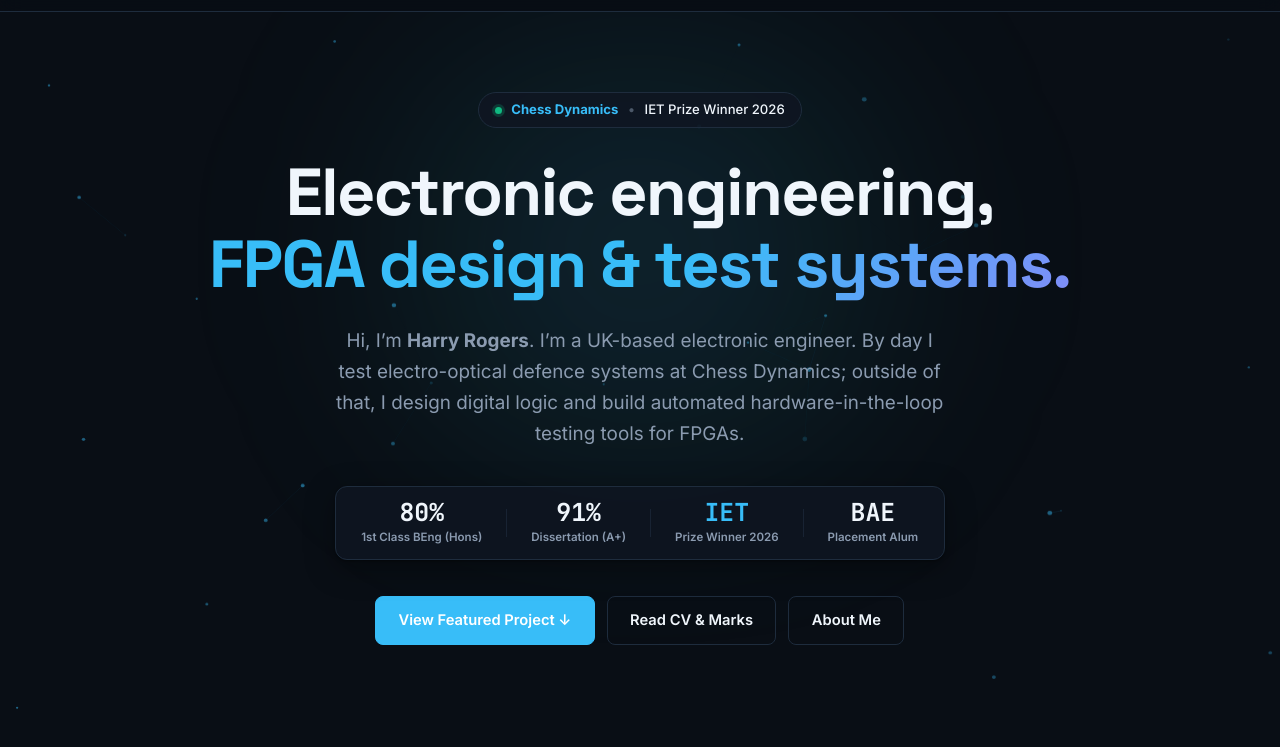
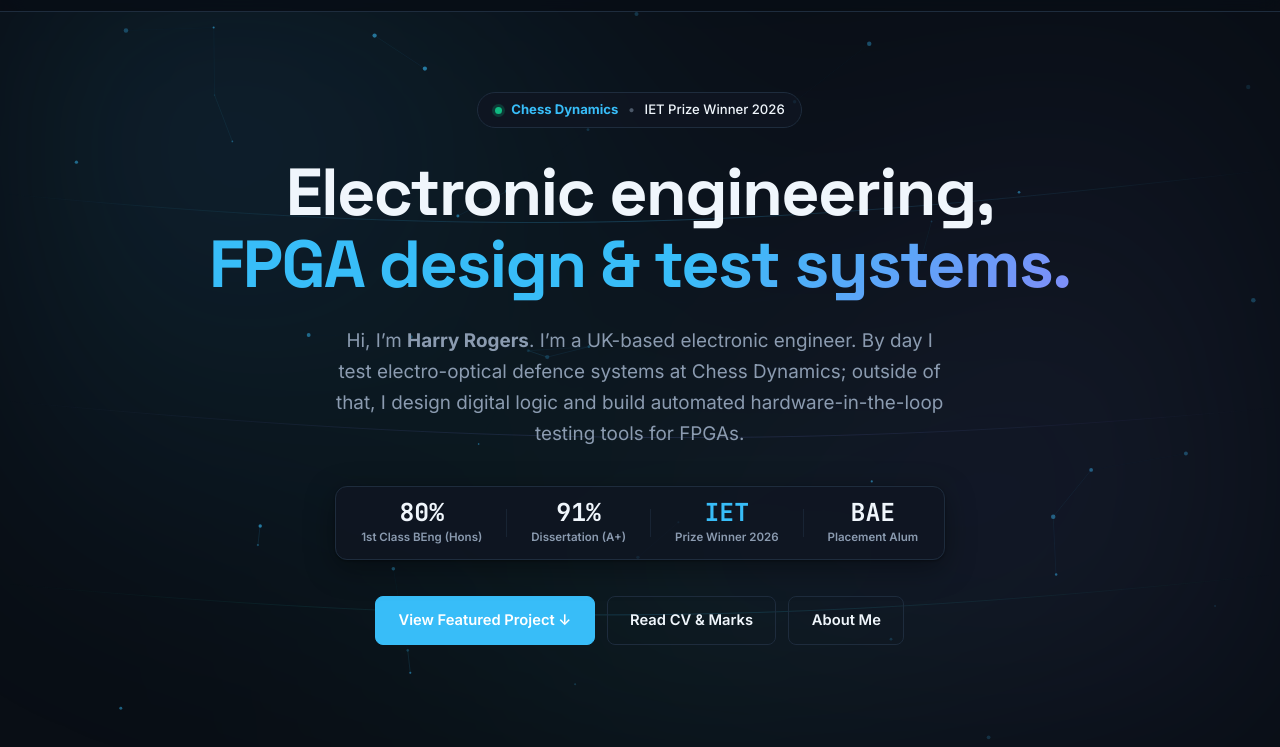
Before and after one commit to HarryRogers073/harry-rogers.com, an Astro site: page / in a window 1280 px wide. Shown: the part 53-800 px from the top of the page. Built offline with nearby package versions, Linux system fonts and the light colour scheme; Astro itself is replaced by a stand-in of ours.

Commit message:
feat: continuous sensual floating lines and harmonic wave ribbons throughout homepage

```diff
--- a/src/pages/index.astro
+++ b/src/pages/index.astro
@@ -9,12 +9,12 @@ const vaidarProject = allProjects.find((p) => p.id === 'vaidar-hil-framework') |
 ---
 
 <BaseLayout>
+  <!-- Full-Page Continuous Sensual Floating Lines & Ambient Glow -->
+  <canvas id="bg-flow-canvas" class="bg-flow-canvas" aria-hidden="true"></canvas>
+  <div class="sensual-ambient-glow" aria-hidden="true"></div>
+
   <!-- Hero Section: Organic, Human, Clean & Flowing -->
   <section class="hero-section" id="hero-section">
-    <!-- Subtle Interactive Canvas & Ambient Lighting -->
-    <canvas id="hero-canvas" class="hero-canvas" aria-hidden="true"></canvas>
-    <div class="ambient-aurora" aria-hidden="true"></div>
-
     <div class="container hero-container">
       <div class="hero-content reveal-on-scroll" id="hero-content">
         <!-- Human Status Pill -->
@@ -208,12 +208,10 @@ const vaidarProject = allProjects.find((p) => p.id === 'vaidar-hil-framework') |
 </BaseLayout>
 
 <script>
-  // ---------- Ambient Particle Canvas ----------
+  // ---------- Continuous Sensual Flow & Floating Lines Canvas ----------
   (() => {
-    const canvas = document.getElementById('hero-canvas') as HTMLCanvasElement | null;
-    const heroSection = document.getElementById('hero-section');
-    const heroContent = document.getElementById('hero-content');
-    if (!canvas || !heroSection) return;
+    const canvas = document.getElementById('bg-flow-canvas') as HTMLCanvasElement | null;
+    if (!canvas) return;
 
     const ctx = canvas.getContext('2d');
     if (!ctx) return;
@@ -222,8 +220,18 @@ const vaidarProject = allProjects.find((p) => p.id === 'vaidar-hil-framework') |
     let height = 0;
     let animationFrameId: number;
     let isVisible = true;
-    let mouse = { x: -1000, y: -1000, radius: 130 };
+    let scrollY = window.scrollY;
+    let targetScrollY = window.scrollY;
 
+    const mouse = {
+      x: -1000,
+      y: -1000,
+      targetX: -1000,
+      targetY: -1000,
+      radius: 190,
+    };
+
+    // Node particle constellation
     interface Node {
       x: number;
       y: number;
@@ -231,19 +239,21 @@ const vaidarProject = allProjects.find((p) => p.id === 'vaidar-hil-framework') |
       vy: number;
       radius: number;
       alpha: number;
+      phase: number;
     }
 
     const nodes: Node[] = [];
-    const nodeCount = 32;
+    const nodeCount = 42;
 
     function resize() {
-      if (!canvas || !heroSection) return;
-      const rect = heroSection.getBoundingClientRect();
+      if (!canvas) return;
       const dpr = Math.min(window.devicePixelRatio || 1, 2);
-      width = rect.width;
-      height = rect.height;
+      width = window.innerWidth;
+      height = window.innerHeight;
       canvas.width = width * dpr;
       canvas.height = height * dpr;
+      canvas.style.width = `${width}px`;
+      canvas.style.height = `${height}px`;
       ctx.resetTransform();
       ctx.scale(dpr, dpr);
       initNodes();
@@ -257,54 +267,139 @@ const vaidarProject = allProjects.find((p) => p.id === 'vaidar-hil-framework') |
         nodes.push({
           x,
           y,
-          vx: (Math.random() - 0.5) * 0.35,
-          vy: (Math.random() - 0.5) * 0.35,
-          radius: Math.random() * 1.5 + 1,
-          alpha: Math.random() * 0.35 + 0.15,
+          vx: (Math.random() - 0.5) * 0.32,
+          vy: (Math.random() - 0.5) * 0.32,
+          radius: Math.random() * 1.5 + 0.8,
+          alpha: Math.random() * 0.38 + 0.18,
+          phase: Math.random() * Math.PI * 2,
         });
       }
     }
 
+    let time = 0;
+
+    function drawSensualWave(
+      yOffsetRatio: number,
+      amplitude: number,
+      wavelength: number,
+      speed: number,
+      colorStart: string,
+      colorEnd: string,
+      alpha: number
+    ) {
+      if (!ctx) return;
+      ctx.save();
+      const baseY = height * yOffsetRatio + Math.sin(time * 0.0006 + yOffsetRatio * 4) * 25;
+
+      const grad = ctx.createLinearGradient(0, 0, width, 0);
+      grad.addColorStop(0, colorStart);
+      grad.addColorStop(0.5, colorEnd);
+      grad.addColorStop(1, colorStart);
+
+      ctx.beginPath();
+      const step = 20;
+      let started = false;
+
+      for (let x = -20; x <= width + 20; x += step) {
+        // Multi-harmonic sensual undulation
+        const wave1 = Math.sin(x * wavelength + time * speed + scrollY * 0.001) * amplitude;
+        const wave2 = Math.cos(x * wavelength * 0.5 - time * speed * 0.7) * (amplitude * 0.4);
+
+        // Gentle cursor deflection
+        const dx = mouse.x - x;
+        const dy = mouse.y - (baseY + wave1 + wave2);
+        const dist = Math.hypot(dx, dy);
+        let mouseDeflection = 0;
+        if (dist < mouse.radius) {
+          const factor = (mouse.radius - dist) / mouse.radius;
+          mouseDeflection = Math.sin(factor * Math.PI) * 26 * (dy < 0 ? -1 : 1);
+        }
+
+        const y = baseY + wave1 + wave2 + mouseDeflection;
+
+        if (!started) {
+          ctx.moveTo(x, y);
+          started = true;
+        } else {
+          ctx.lineTo(x, y);
+        }
+      }
+
+      ctx.strokeStyle = grad;
+      ctx.lineWidth = 1;
+      ctx.globalAlpha = alpha;
+      ctx.stroke();
+      ctx.restore();
+    }
+
     function animate() {
       if (!isVisible) return;
+      time++;
+
+      // Smooth scroll interpolation
+      scrollY += (targetScrollY - scrollY) * 0.08;
+      // Smooth mouse interpolation
+      mouse.x += (mouse.targetX - mouse.x) * 0.08;
+      mouse.y += (mouse.targetY - mouse.y) * 0.08;
+
       ctx.clearRect(0, 0, width, height);
 
       const isDark = document.documentElement.dataset.theme !== 'light';
       const nodeColor = isDark ? '56, 189, 248' : '30, 108, 147';
 
+      // 1. Draw sensual undulating wave ribbons
+      if (isDark) {
+        drawSensualWave(0.24, 44, 0.0022, 0.0009, 'rgba(56, 189, 248, 0)', 'rgba(56, 189, 248, 0.28)', 0.85);
+        drawSensualWave(0.50, 52, 0.0018, 0.0007, 'rgba(129, 140, 248, 0)', 'rgba(129, 140, 248, 0.22)', 0.75);
+        drawSensualWave(0.76, 46, 0.0020, 0.0008, 'rgba(16, 185, 129, 0)', 'rgba(56, 189, 248, 0.24)', 0.8);
+      } else {
+        drawSensualWave(0.26, 36, 0.0020, 0.0008, 'rgba(30, 108, 147, 0)', 'rgba(30, 108, 147, 0.2)', 0.7);
+        drawSensualWave(0.52, 44, 0.0017, 0.0006, 'rgba(14, 165, 164, 0)', 'rgba(14, 165, 164, 0.16)', 0.65);
+        drawSensualWave(0.78, 38, 0.0022, 0.0008, 'rgba(30, 108, 147, 0)', 'rgba(30, 108, 147, 0.18)', 0.7);
+      }
+
+      // 2. Draw floating nodes and sensual interconnecting lines
       for (let i = 0; i < nodes.length; i++) {
         const n = nodes[i];
         n.x += n.vx;
         n.y += n.vy;
 
-        if (n.x < 0 || n.x > width) n.vx *= -1;
-        if (n.y < 0 || n.y > height) n.vy *= -1;
+        // Soft harmonic breathing
+        n.phase += 0.015;
+        const currentAlpha = n.alpha + Math.sin(n.phase) * 0.1;
 
-        // Gentle cursor interaction
+        if (n.x < 0) n.x = width;
+        if (n.x > width) n.x = 0;
+        if (n.y < 0) n.y = height;
+        if (n.y > height) n.y = 0;
+
+        // Gentle cursor influence
         const dx = mouse.x - n.x;
         const dy = mouse.y - n.y;
-        const dist = Math.sqrt(dx * dx + dy * dy);
+        const dist = Math.hypot(dx, dy);
         if (dist < mouse.radius) {
           const force = (mouse.radius - dist) / mouse.radius;
-          n.x -= (dx / dist) * force * 1.5;
-          n.y -= (dy / dist) * force * 1.5;
+          n.x -= (dx / dist) * force * 1.4;
+          n.y -= (dy / dist) * force * 1.4;
         }
 
+        // Draw particle
         ctx.beginPath();
         ctx.arc(n.x, n.y, n.radius, 0, Math.PI * 2);
-        ctx.fillStyle = `rgba(${nodeColor}, ${n.alpha})`;
+        ctx.fillStyle = `rgba(${nodeColor}, ${Math.max(0.1, currentAlpha)})`;
         ctx.fill();
 
+        // Connect nearby nodes with delicate sensual strands
         for (let j = i + 1; j < nodes.length; j++) {
           const n2 = nodes[j];
           const dist2 = Math.hypot(n.x - n2.x, n.y - n2.y);
-          if (dist2 < 110) {
-            const lineAlpha = (1 - dist2 / 110) * 0.14;
+          if (dist2 < 125) {
+            const lineAlpha = Math.pow(1 - dist2 / 125, 1.5) * 0.18;
             ctx.beginPath();
             ctx.moveTo(n.x, n.y);
             ctx.lineTo(n2.x, n2.y);
             ctx.strokeStyle = `rgba(${nodeColor}, ${lineAlpha})`;
-            ctx.lineWidth = 0.75;
+            ctx.lineWidth = 0.85;
             ctx.stroke();
           }
         }
@@ -313,21 +408,22 @@ const vaidarProject = allProjects.find((p) => p.id === 'vaidar-hil-framework') |
       animationFrameId = requestAnimationFrame(animate);
     }
 
-    heroSection.addEventListener('mousemove', (e) => {
-      const rect = heroSection.getBoundingClientRect();
-      mouse.x = e.clientX - rect.left;
-      mouse.y = e.clientY - rect.top;
+    window.addEventListener('mousemove', (e) => {
+      mouse.targetX = e.clientX;
+      mouse.targetY = e.clientY;
+    }, { passive: true });
+
+    window.addEventListener('mouseleave', () => {
+      mouse.targetX = -1000;
+      mouse.targetY = -1000;
     });
 
-    heroSection.addEventListener('mouseleave', () => {
-      mouse.x = -1000;
-      mouse.y = -1000;
-    });
+    window.addEventListener('scroll', () => {
+      targetScrollY = window.scrollY;
+    }, { passive: true });
 
-    const observer = new IntersectionObserver(
-      (entries) => {
-        entries.forEach((entry) => {
-          isVisible = entry.isIntersecting;
+    document.addEventListener('visibilitychange', () => {
+      isVisible = !document.hidden;
       if (isVisible) {
         cancelAnimationFrame(animationFrameId);
         animate();
@@ -335,25 +431,6 @@ const vaidarProject = allProjects.find((p) => p.id === 'vaidar-hil-framework') |
         cancelAnimationFrame(animationFrameId);
       }
     });
-      },
-      { threshold: 0 }
-    );
-    observer.observe(heroSection);
-
-    // Smooth scroll fade out of hero
-    window.addEventListener('scroll', () => {
-      if (!heroSection) return;
-      const scrollY = window.scrollY;
-      const heroHeight = heroSection.offsetHeight;
-      if (scrollY < heroHeight) {
-        const factor = Math.max(0, 1 - scrollY / (heroHeight * 0.85));
-        canvas.style.opacity = String(factor);
-        if (heroContent) {
-          heroContent.style.opacity = String(Math.max(0.2, factor));
-          heroContent.style.transform = `translateY(${scrollY * 0.1}px)`;
-        }
-      }
-    }, { passive: true });
 
     window.addEventListener('resize', resize);
     resize();
@@ -416,41 +493,42 @@ const vaidarProject = allProjects.find((p) => p.id === 'vaidar-hil-framework') |
 </script>
 
 <style>
+  /* ---------- Full-Page Fixed Sensual Canvas & Lighting ---------- */
+  .bg-flow-canvas {
+    position: fixed;
+    top: 0;
+    left: 0;
+    width: 100vw;
+    height: 100vh;
+    pointer-events: none;
+    z-index: 0;
+  }
+
+  /* Sensual Multi-Point Ambient Glow */
+  .sensual-ambient-glow {
+    position: fixed;
+    inset: 0;
+    pointer-events: none;
+    z-index: 0;
+    background:
+      radial-gradient(circle at 18% 22%, color-mix(in srgb, var(--brand) 12%, transparent) 0%, transparent 45%),
+      radial-gradient(circle at 82% 65%, color-mix(in srgb, #818cf8 9%, transparent) 0%, transparent 48%),
+      radial-gradient(circle at 50% 92%, color-mix(in srgb, var(--accent) 7%, transparent) 0%, transparent 45%);
+    filter: blur(100px);
+  }
+
   /* ---------- Hero Section (Organic, Human, Spacious) ---------- */
   .hero-section {
     position: relative;
     padding-top: 5rem;
     padding-bottom: 4.5rem;
-    overflow: hidden;
     min-height: 78vh;
     display: flex;
     flex-direction: column;
     justify-content: center;
     align-items: center;
     text-align: center;
-  }
-
-  .hero-canvas {
-    position: absolute;
-    inset: 0;
-    width: 100%;
-    height: 100%;
-    pointer-events: none;
-    z-index: 0;
-    transition: opacity 0.2s ease-out;
-  }
-
-  .ambient-aurora {
-    position: absolute;
-    top: 0;
-    left: 50%;
-    transform: translateX(-50%);
-    width: min(850px, 92vw);
-    height: 480px;
-    background: radial-gradient(circle, color-mix(in srgb, var(--brand) 14%, transparent) 0%, color-mix(in srgb, var(--accent) 6%, transparent) 45%, transparent 70%);
-    pointer-events: none;
-    filter: blur(90px);
-    z-index: 0;
+    z-index: 1;
   }
 
   .hero-container {
@@ -466,8 +544,6 @@ const vaidarProject = allProjects.find((p) => p.id === 'vaidar-hil-framework') |
     display: flex;
     flex-direction: column;
     align-items: center;
-    transition: transform 0.1s ease-out, opacity 0.1s ease-out;
-    will-change: transform, opacity;
   }
 
   /* Human Status Pill */
@@ -475,10 +551,11 @@ const vaidarProject = allProjects.find((p) => p.id === 'vaidar-hil-framework') |
     display: inline-flex;
     align-items: center;
     gap: 0.6rem;
-    padding: 0.4rem 1rem;
+    padding: 0.4rem 1.05rem;
     border-radius: 999px;
     background: color-mix(in srgb, var(--surface) 80%, transparent);
-    backdrop-filter: blur(12px);
+    backdrop-filter: blur(14px);
+    -webkit-backdrop-filter: blur(14px);
     border: 1px solid var(--border);
     margin-bottom: 1.8rem;
     font-size: 0.82rem;
@@ -533,8 +610,9 @@ const vaidarProject = allProjects.find((p) => p.id === 'vaidar-hil-framework') |
   .facts-bar {
     display: inline-flex;
     align-items: center;
-    background: color-mix(in srgb, var(--surface) 85%, transparent);
-    backdrop-filter: blur(14px);
+    background: color-mix(in srgb, var(--surface) 80%, transparent);
+    backdrop-filter: blur(16px);
+    -webkit-backdrop-filter: blur(16px);
     border: 1px solid var(--border);
     border-radius: 12px;
     padding: 0.75rem 1.6rem;
@@ -581,11 +659,13 @@ const vaidarProject = allProjects.find((p) => p.id === 'vaidar-hil-framework') |
     font-size: 0.92rem;
   }
 
-  /* ---------- Section Spacing ---------- */
+  /* ---------- Section Spacing & Transparency ---------- */
   .section.project-section,
   .section.nav-section,
   .section.updates-section {
-    padding: 4rem 0;
+    position: relative;
+    z-index: 1;
+    padding: 4.5rem 0;
   }
 
   .section-header {
@@ -615,15 +695,17 @@ const vaidarProject = allProjects.find((p) => p.id === 'vaidar-hil-framework') |
     grid-template-columns: 1.15fr 1fr;
     border-radius: 14px;
     overflow: hidden;
-    background: var(--surface);
+    background: color-mix(in srgb, var(--surface) 82%, transparent);
+    backdrop-filter: blur(16px);
+    -webkit-backdrop-filter: blur(16px);
     border: 1px solid var(--border);
     box-shadow: var(--shadow);
-    transition: transform 0.25s cubic-bezier(0.16, 1, 0.3, 1), border-color 0.25s ease, box-shadow 0.25s ease;
+    transition: transform 0.28s cubic-bezier(0.16, 1, 0.3, 1), border-color 0.28s ease, box-shadow 0.28s ease;
   }
   .hero-project-card:hover {
     transform: translateY(-4px);
-    border-color: color-mix(in srgb, var(--brand) 60%, var(--border));
-    box-shadow: 0 20px 40px -15px rgba(0, 0, 0, 0.16);
+    border-color: color-mix(in srgb, var(--brand) 65%, var(--border));
+    box-shadow: 0 20px 40px -15px rgba(0, 0, 0, 0.18);
   }
 
   .project-media {
@@ -637,7 +719,7 @@ const vaidarProject = allProjects.find((p) => p.id === 'vaidar-hil-framework') |
     height: 100%;
     object-fit: cover;
     object-position: center;
-    transition: transform 0.5s cubic-bezier(0.16, 1, 0.3, 1);
+    transition: transform 0.6s cubic-bezier(0.16, 1, 0.3, 1);
   }
   .hero-project-card:hover .project-img {
     transform: scale(1.03);
@@ -645,7 +727,7 @@ const vaidarProject = allProjects.find((p) => p.id === 'vaidar-hil-framework') |
   .media-overlay {
     position: absolute;
     inset: 0;
-    background: linear-gradient(to top, color-mix(in srgb, var(--surface) 50%, transparent) 0%, transparent 60%);
+    background: linear-gradient(to top, color-mix(in srgb, var(--surface) 60%, transparent) 0%, transparent 60%);
     pointer-events: none;
   }
 
@@ -748,12 +830,14 @@ const vaidarProject = allProjects.find((p) => p.id === 'vaidar-hil-framework') |
     border-radius: 12px;
     text-decoration: none;
     color: var(--text);
-    background: var(--surface);
+    background: color-mix(in srgb, var(--surface) 80%, transparent);
+    backdrop-filter: blur(14px);
+    -webkit-backdrop-filter: blur(14px);
     border: 1px solid var(--border);
     position: relative;
     overflow: hidden;
     min-height: 190px;
-    transition: transform 0.25s cubic-bezier(0.16, 1, 0.3, 1), border-color 0.25s ease, box-shadow 0.25s ease;
+    transition: transform 0.28s cubic-bezier(0.16, 1, 0.3, 1), border-color 0.28s ease, box-shadow 0.28s ease;
   }
 
   .nav-num {
@@ -846,7 +930,7 @@ const vaidarProject = allProjects.find((p) => p.id === 'vaidar-hil-framework') |
     .section.project-section,
     .section.nav-section,
     .section.updates-section {
-      padding: 2.75rem 0;
+      padding: 3rem 0;
     }
   }
 </style>
```
Lines whose indentation alone changed are shown as unchanged.
